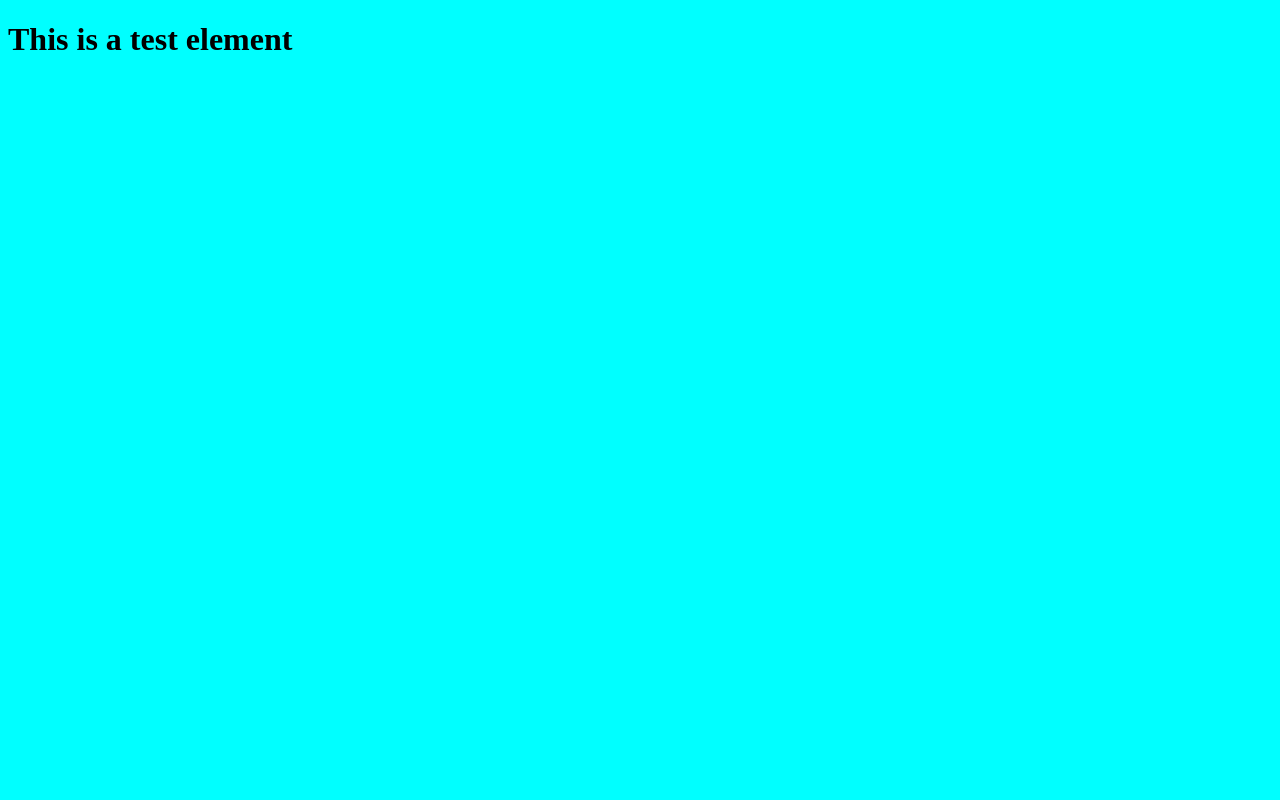
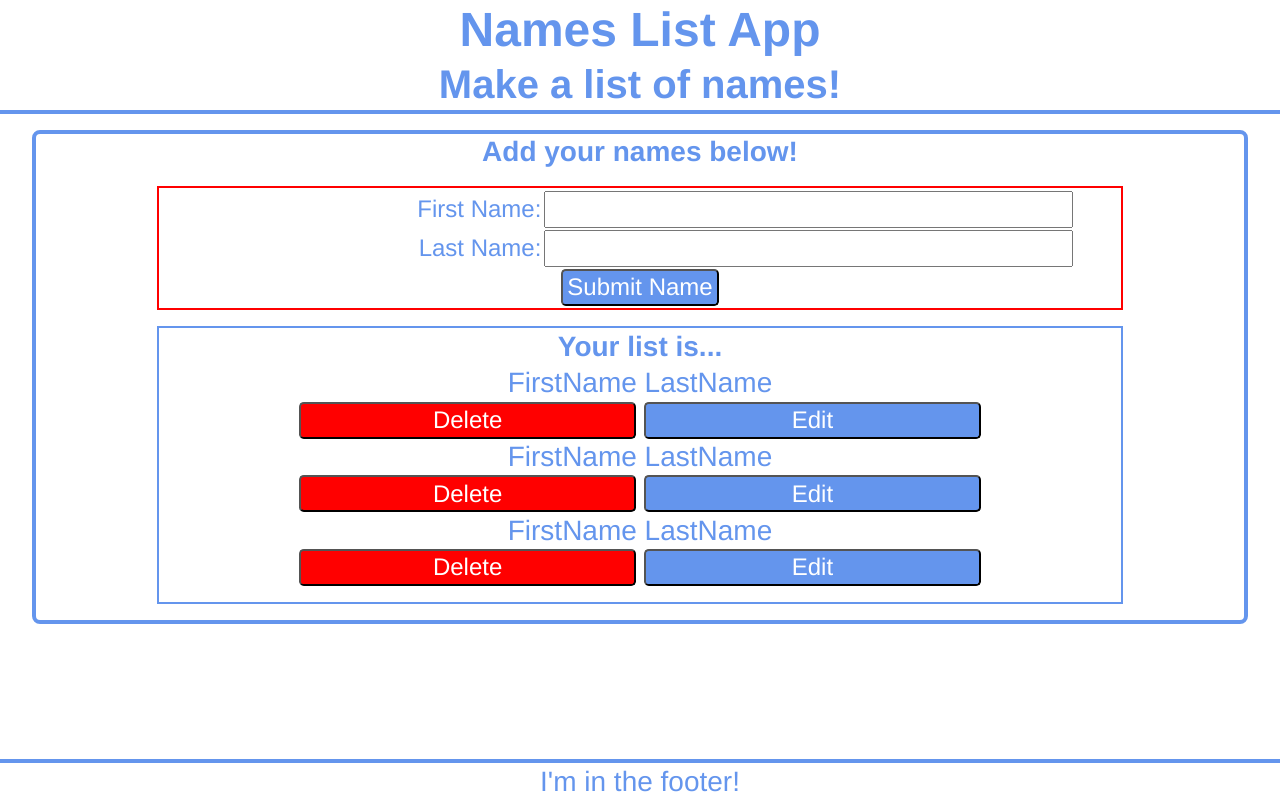
Before and after one commit to StewartMacLeman/Names-List-MERN-Version, a React (Create React App) app in the folder frontend/: page / in a window 1280 px wide. Built offline with nearby package versions, Linux system fonts and the light colour scheme.

Commit message:
App components added.

```diff
--- a/frontend/src/App.js
+++ b/frontend/src/App.js
@@ -1,9 +1,16 @@
-import React from 'react';
+import React from "react";
+import Header from "./components/Header";
+import Main from "./components/Main";
+import Footer from "./components/Footer";
 
 const App = () => {
   return (
-    <h1>This is a test element</h1>
-  )
-}
+    <>
+      <Header />
+      <Main />
+      <Footer />
+    </>
+  );
+};
 
 export default App;
--- /dev/null
+++ b/frontend/src/components/Footer.js
@@ -0,0 +1,11 @@
+import React from "react";
+
+const Footer = () => {
+  return (
+    <footer className="footer">
+      <p>I'm in the footer!</p>
+    </footer>
+  );
+};
+
+export default Footer;
--- /dev/null
+++ b/frontend/src/components/Header.js
@@ -0,0 +1,12 @@
+import React from "react";
+
+const Header = () => {
+  return (
+    <header className="header">
+      <h1>Names List App</h1>
+      <h2>Make a list of names!</h2>
+    </header>
+  );
+};
+
+export default Header;
--- /dev/null
+++ b/frontend/src/components/Main.js
@@ -0,0 +1,21 @@
+import React from "react";
+import NamesCont from "./NamesCont";
+import CreateForm from "./forms/CreateForm";
+import ModalDiv from "./forms/ModalDiv";
+import EditForm from "./forms/EditForm";
+import DeleteForm from "./forms/DeleteForm";
+
+const Main = () => {
+    return (
+        <main className="main">
+            <h3>Add your names below!</h3>
+            <CreateForm />
+            <NamesCont />
+            <ModalDiv />
+            <EditForm />
+            <DeleteForm />
+        </main>
+    )
+}
+
+export default Main;
--- /dev/null
+++ b/frontend/src/components/NameItem.js
@@ -0,0 +1,19 @@
+import React from "react";
+
+const NameItem = () => {
+  return (
+    <>
+      <p>
+        <span className="firstName">FirstName</span>
+        <span className="lastName"> LastName</span>
+      </p>
+      <div className="buttonsCont">
+        <div className="hiddenDiv" data-id_value="<%= name._id %>"></div>
+        <button className="deleteName delCol">Delete</button>
+        <button className="editName">Edit</button>
+      </div>
+    </>
+  );
+};
+
+export default NameItem;
--- /dev/null
+++ b/frontend/src/components/NamesCont.js
@@ -0,0 +1,15 @@
+import React from 'react';
+import NameItem from './NameItem';
+
+const NamesCont = () => {
+    return (
+        <section className="namesCont">
+            <h3>Your list is...</h3>
+            <NameItem />
+            <NameItem />
+            <NameItem />
+        </section>
+    )
+}
+
+export default NamesCont;
--- /dev/null
+++ b/frontend/src/components/forms/CreateForm.js
@@ -0,0 +1,21 @@
+import React from "react";
+
+const CreateForm = () => {
+  return (
+    <form className="mainForm" onSubmit={(e) => e.preventDefault()}>
+      <div className="inputContainer">
+        <label htmlFor="f_name">First Name:</label>
+        <input type="text" id="f_name" autoComplete="off" />
+      </div>
+      <div className="inputContainer">
+        <label htmlFor="l_name">Last Name:</label>
+        <input type="text" id="l_name" autoComplete="off" />
+      </div>
+      <div className="inputContainer">
+        <button type="button">Submit Name</button>
+      </div>
+    </form>
+  );
+};
+
+export default CreateForm;
--- /dev/null
+++ b/frontend/src/components/forms/DeleteForm.js
@@ -0,0 +1,17 @@
+import React from "react";
+
+const DeleteForm = () => {
+  return (
+    <form className="deleteForm hiddenDiv" onSubmit={(e) => e.preventDefault()}>
+      <div className="buttonsCont">
+        <input type="hidden" />
+        <button type="button" className="delCol">
+          Confirm
+        </button>
+        <button type="button">Cancel</button>
+      </div>
+    </form>
+  );
+};
+
+export default DeleteForm;
--- /dev/null
+++ b/frontend/src/components/forms/EditForm.js
@@ -0,0 +1,25 @@
+import React from "react";
+
+const EditForm = () => {
+  return (
+    <form className="editForm hiddenDiv" onSubmit={(e) => e.preventDefault()}>
+      <input type="hidden" id="hidEditInput" />
+      <div className="inputContainer">
+        <label htmlFor="f_name_edit">First Name:</label>
+        <input type="text" id="f_name_edit" autoComplete="off" />
+      </div>
+      <div className="inputContainer">
+        <label htmlFor="l_name_edit">Last Name:</label>
+        <input type="text" id="l_name_edit" autoComplete="off" />
+      </div>
+      <div className="buttonsCont">
+        <button type="button" className="delCol">
+          Cancel
+        </button>
+        <button type="button">Submit Edit</button>
+      </div>
+    </form>
+  );
+};
+
+export default EditForm;
--- /dev/null
+++ b/frontend/src/components/forms/ModalDiv.js
@@ -0,0 +1,9 @@
+import React from "react";
+
+const ModalDiv = () => {
+    return (
+        <div className="modalDiv hiddenDiv"></div>
+    )
+}
+
+export default ModalDiv;
--- a/frontend/src/index.css
+++ b/frontend/src/index.css
@@ -1,3 +1,169 @@
+html {
+  font-size: 16px;
+  box-sizing: border-box;
+}
+*, *:before, *:after {
+  box-sizing: inherit;
+}
+h1 { font-size: 3rem; }
+h2 { font-size: 2.5rem; }
+h3, p { font-size: 1.75rem; }
+label, input, button { font-size: 1.5rem; }
+
+h1, h2, h3, p, label, input, button {
+  font-family: futura, helvetica, sans-serif;
+  text-align: center;
+  margin: 0 auto;
+  padding: .15rem;
+  color: cornflowerblue;
+}
 body {
-  background-color: aqua;
+  margin: 0 auto;
 }
+/* Button styles ---------------------------------------- */
+button {
+  background-color: cornflowerblue;
+  color: white;
+  border-radius: .3rem;
+  padding: .15rem .3rem;
+}
+button:hover {
+  background-color: white;
+  color: black;
+  cursor: pointer;
+}
+/* Header styles ---------------------------------------- */
+.header {
+  width: 100%;
+  border-bottom: .25rem solid cornflowerblue;
+  margin-bottom: 1rem;
+}
+/* Main styles ----------------------------------------- */
+.main {
+  width: 95%;
+  margin: 0 auto;
+  border: .25rem solid cornflowerblue;
+  border-radius: .5rem;
+  overflow-y: scroll;
+}
+/* Names Form ---------------- */
+.mainForm {
+  border: .15rem solid red;
+  width: 80%;
+  margin: 1rem auto;
+}
+.inputContainer {
+  margin: .15rem auto;
+}
+.inputContainer label {
+  display: inline-block;
+  width: 40%;
+  text-align: right;
+}
+.inputContainer input {
+  display: inline-block;
+  width: 55%;
+  text-align: left;
+  color: black;
+}
+.inputContainer button {
+  display: flex;
+  justify-content: center;
+}
+/* Names list ---------------- */
+.namesCont {
+  border: .15rem solid cornflowerblue;
+  width: 80%;
+  margin: 1rem auto;
+}
+.buttonsCont {
+  display: flex;
+  justify-content: center;
+}
+.buttonsCont button {
+  width: 35%;
+  margin-right: .25rem;
+  margin-left: .25rem;
+}
+.namesCont .buttonsCont:last-child {
+  margin-bottom: 1rem;
+}
+.delCol { background-color: red;}
+/* Modal div ------------------------------------------- */
+.modalDiv {
+  width: 100%;
+  height: 100%;
+  background-color: lightgrey;
+  opacity: .4;
+  position: absolute;
+  top: 0;
+  left: 0;
+  z-index: 1;
+}
+/* Delete Form  ---------------------------------------- */
+.deleteForm, .editForm {
+  width: 60%;
+  height: 50%;
+  background-color: white;
+  border: .25rem solid cornflowerblue;
+  border-radius: .5rem;
+  display: flex;
+  justify-content: center;
+  align-items: center;
+  position: absolute;
+  top: 10%;
+  left: 20%;
+  z-index: 2;
+}
+.deleteForm .buttonsCont, .editForm .buttonsCont {
+  width: 100%;
+}
+/* Edit Form  ---------------------------------------- */
+.editForm {
+  width: 80%;
+  flex-direction: column;
+  left: 10%;
+}
+/* Hidden class ---------------------------------------- */
+.hiddenDiv {
+  display: none;
+}
+/* Footer styles ---------------------------------------- */
+.footer {
+  width: 100%;
+  border-top: .25rem solid cornflowerblue;
+  margin-top: 1rem;
+  position: fixed;
+  bottom: 0;
+}
+/* Media Queries ---------------------------------------- */
+@media screen and (max-width: 950px){
+  .main { height: 56vh; }
+}
+@media screen and (max-width: 800px){
+  html { font-size: 12px; }
+  .main { height: 65vh; }
+}
+@media screen and (max-width: 400px){
+  html { font-size: 8px; }
+  .deleteForm .buttonsCont, .editForm .buttonsCont {
+      display: flex;
+      flex-direction: column;
+  }
+  .editForm .inputContainer {
+      display: flex;
+      flex-direction: column;
+      width: 100%;
+  }
+  .editForm .inputContainer label, .editForm .inputContainer input {
+      width: 80%;
+      text-align: left;
+      font-size: large;
+  }
+  .deleteForm .buttonsCont button, .editForm .buttonsCont button {
+      width: 80%;
+      margin: 1rem auto;
+      padding: 2rem .15rem;
+      font-size: large;
+  }
+}
```
